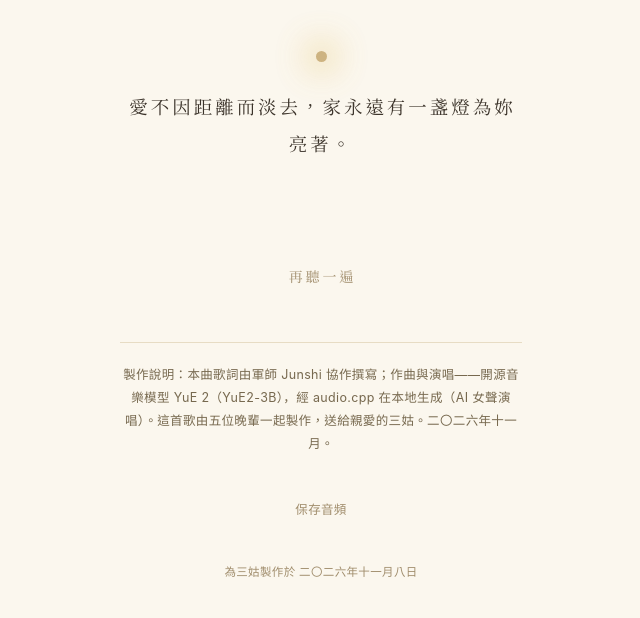
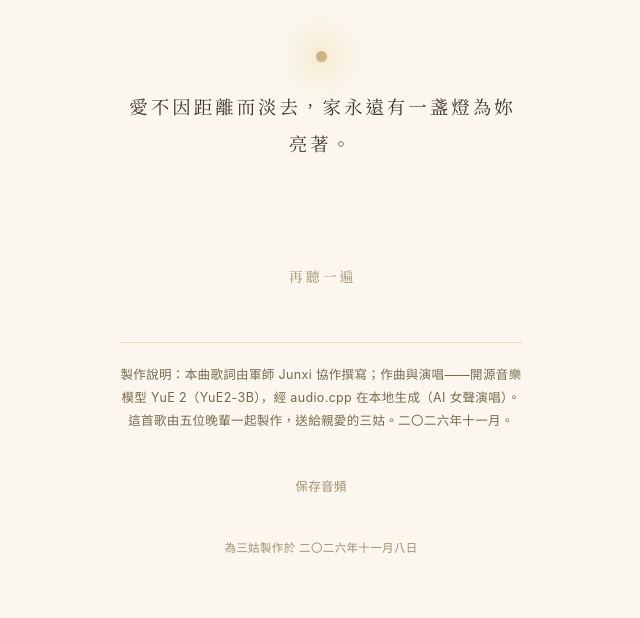
Before and after one commit to king818/for-sangu, a plain HTML site: page 10c30903255fd73dacca8890/index.html in a window 1280 px wide. Shown: the part 3827-4445 px from the top of the page, without its empty margins (319-959 px from the left). Drawn offline with Linux system fonts and the light colour scheme.

Commit message:
Member rename (boss 2026-11-10): GPT English name Junshi -> Junxi

```diff
--- a/10c30903255fd73dacca8890/index.html
+++ b/10c30903255fd73dacca8890/index.html
@@ -355,7 +355,7 @@
   <!-- 結尾 -->
   <div class="closing" id="closing">
     <button class="replay" id="replayBtn" type="button">再聽一遍</button>
-    <p class="footnote">製作說明：本曲歌詞由軍師 Junshi 協作撰寫；作曲與演唱——開源音樂模型 YuE 2（YuE2-3B），經 audio.cpp 在本地生成（AI 女聲演唱）。這首歌由五位晚輩一起製作，送給親愛的三姑。二〇二六年十一月。</p>
+    <p class="footnote">製作說明：本曲歌詞由軍師 Junxi 協作撰寫；作曲與演唱——開源音樂模型 YuE 2（YuE2-3B），經 audio.cpp 在本地生成（AI 女聲演唱）。這首歌由五位晚輩一起製作，送給親愛的三姑。二〇二六年十一月。</p>
     <a class="save" href="song.mp3" download>保存音頻</a>
     <p class="made-date">為三姑製作於 二〇二六年十一月八日</p>
   </div>
```
